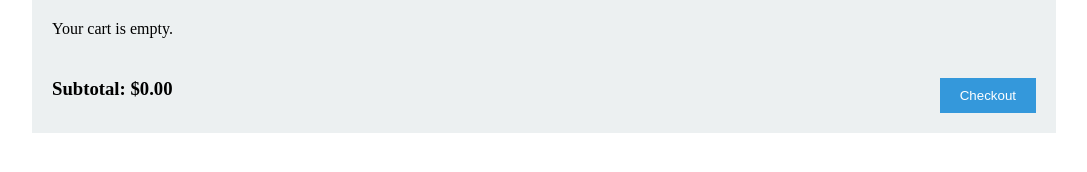
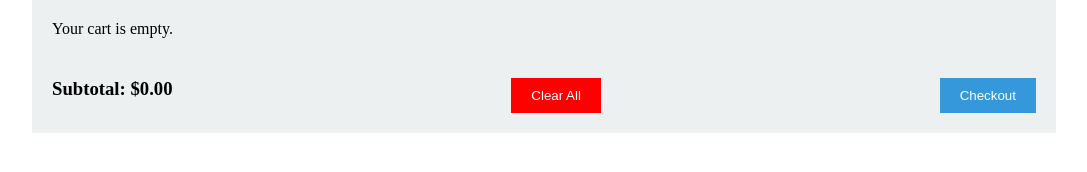
Before and after one commit to Shad-Islam/shopping-cart-with-js, a plain HTML site: page cart.html in a window 1280 px wide. Shown: the whole page, without its empty margins (96-1183 px from the left). Drawn offline with Linux system fonts and the light colour scheme.

Commit message:
Add clear all btn

```diff
--- a/cart.html
+++ b/cart.html
@@ -21,6 +21,7 @@
     </div>
     <div class="cart-summary">
       <h3>Subtotal: $<span class="subtotal-amount">0.00</span></h3>
+      <button class="clear-all-btn">Clear All</button>
       <button class="checkout-btn">Checkout</button>
     </div>
     <script src="./js/cart.js"></script>
--- a/css/cart.css
+++ b/css/cart.css
@@ -58,6 +58,14 @@
     justify-content: space-between;
 }
 
+.clear-all-btn{
+    padding: 10px 20px;
+    background-color: red;
+    color: #fff;
+    border: none;
+    cursor: pointer;
+}
+
 .checkout-btn{
     padding: 10px 20px;
     background-color: #3498db;
```
